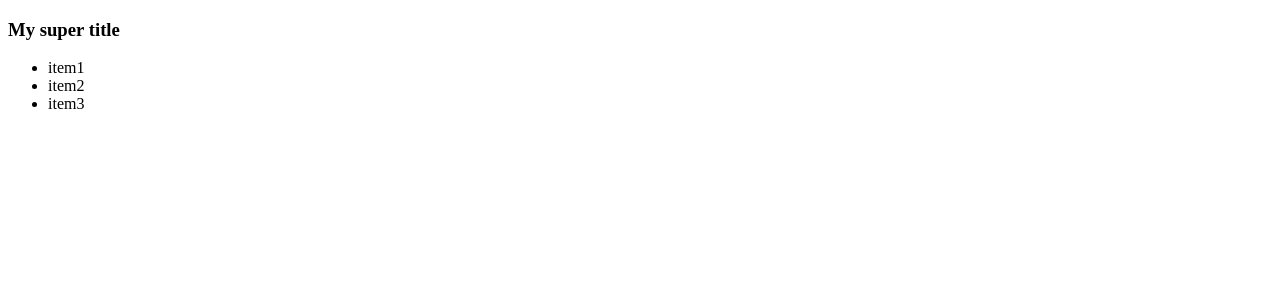
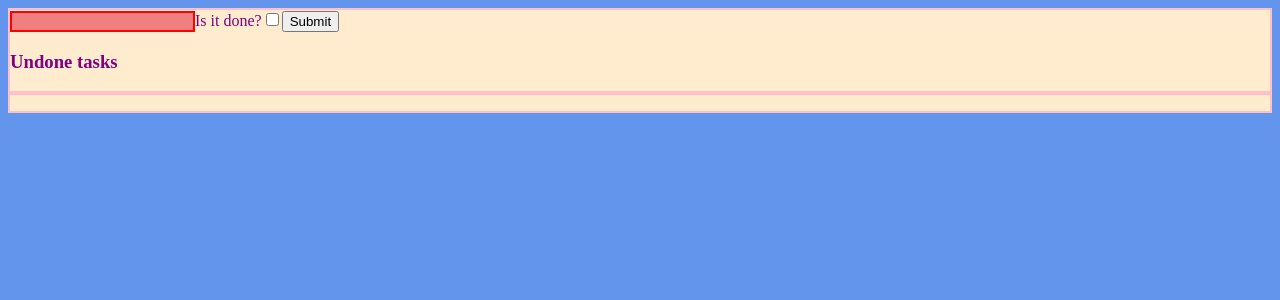
Before and after one commit to AnastasiiaKononova/react-welcome, a React (Create React App) app: page / in a window 1280 px wide. Shown: the top 300 px of the page. Built offline with nearby package versions, Linux system fonts and the light colour scheme.

Commit message:
refactor todo to children

```diff
--- a/src/App.js
+++ b/src/App.js
@@ -1,6 +1,6 @@
 import React from "react";
-// import TodoPage from './pages/TodoPage';
-// import UserList from './components/UserList';
+import TodoPage from './pages/TodoPage';
+import UserList from './components/UserList';
 import UserCard from "./components/UserCard";
 import Lamp from "./components/Scene/Lamp";
 import ListPage from "./pages/ListPage";
@@ -30,7 +30,7 @@ class App extends React.Component {
     };
     return (
       <section>
-        <ListPage/>
+        <TodoPage/>
       </section>
     );
   }
--- a/src/components/TodoForm/TodoForm.module.css
+++ b/src/components/TodoForm/TodoForm.module.css
@@ -1,9 +1,5 @@
 @import url('./another.module.css');
-.container {
-    border: 2px solid greenyellow;
-    background-color: black;
-    color: lime
-}
+
 .input {
     background-color: white;
     border: none;
--- /dev/null
+++ b/src/components/TodoList/TodoList.module.css
@@ -0,0 +1,5 @@
+.list-wrapper {
+    border: 2px solid pink;
+    color: purple;
+    background-color: bisque;
+}
--- a/src/components/TodoList/index.js
+++ b/src/components/TodoList/index.js
@@ -1,14 +1,15 @@
 import React from 'react';
 import TodoItem from '../TodoItem';
+import styles from './TodoList.module.css';
+
 const TodoList = (props) => {
     return (
-        <ul>
-            {props.list.map(todo => <TodoItem
-                                        todo={todo}
-                                        key={todo.id}
-                                        checkboxHandler={props.checkboxHandler}
-                                        deleteHandler={props.deleteHandler}/>)}
+        <section>
+        <h1>{props.heading}</h1>
+        <ul className={styles['list-wrapper']}>
+            {props.children}
         </ul>
+    </section>
     );
 }
 export default TodoList;
--- a/src/pages/TodoPage/index.js
+++ b/src/pages/TodoPage/index.js
@@ -2,6 +2,8 @@ import React from "react";
 import TodoForm from "../../components/TodoForm";
 import TodoList from "../../components/TodoList";
 import styles from './TodoPage.module.css'
+import TodoItem from "../../components/TodoItem";
+
 
 class TodoPage extends React.Component {
 	constructor(props) {
@@ -43,13 +45,18 @@ class TodoPage extends React.Component {
 	}
 
 	render() {
+		const itemsArray = this.state.list.map(todo => <TodoItem
+			todo={todo}
+			key={todo.id}
+			checkboxHandler={this.checkItemHandler}
+			deleteHandler={this.deleteItem}/>)
 		return (
 			<div className={styles.container}>
 				<TodoForm getCallback={this.getNewItem} className={styles['red-text']}/>
 				<TodoList
-					list={this.state.list}
-					checkboxHandler={this.checkItemHandler}
-					deleteHandler={this.deleteItem}/>
+					heading="Undone tasks">
+					{itemsArray}
+					</TodoList>
 			</div>
 		);
 	}
```
